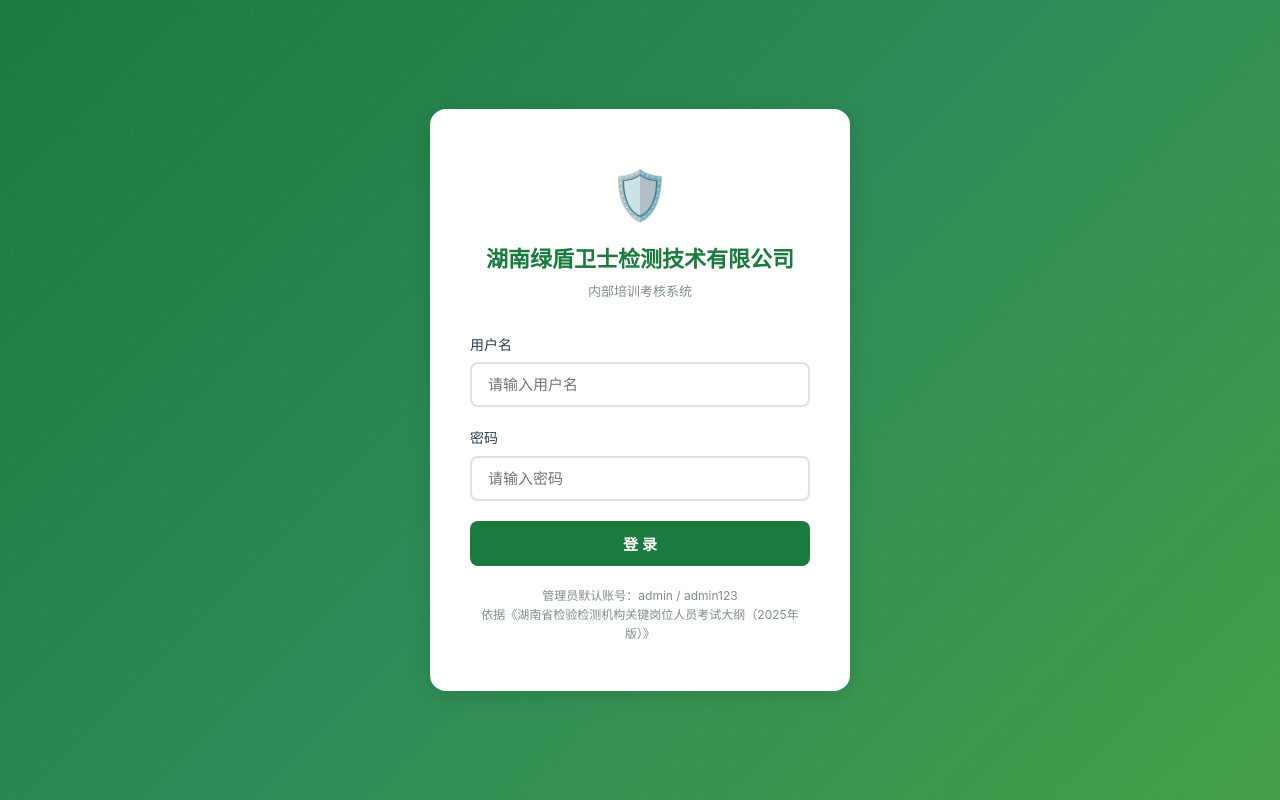
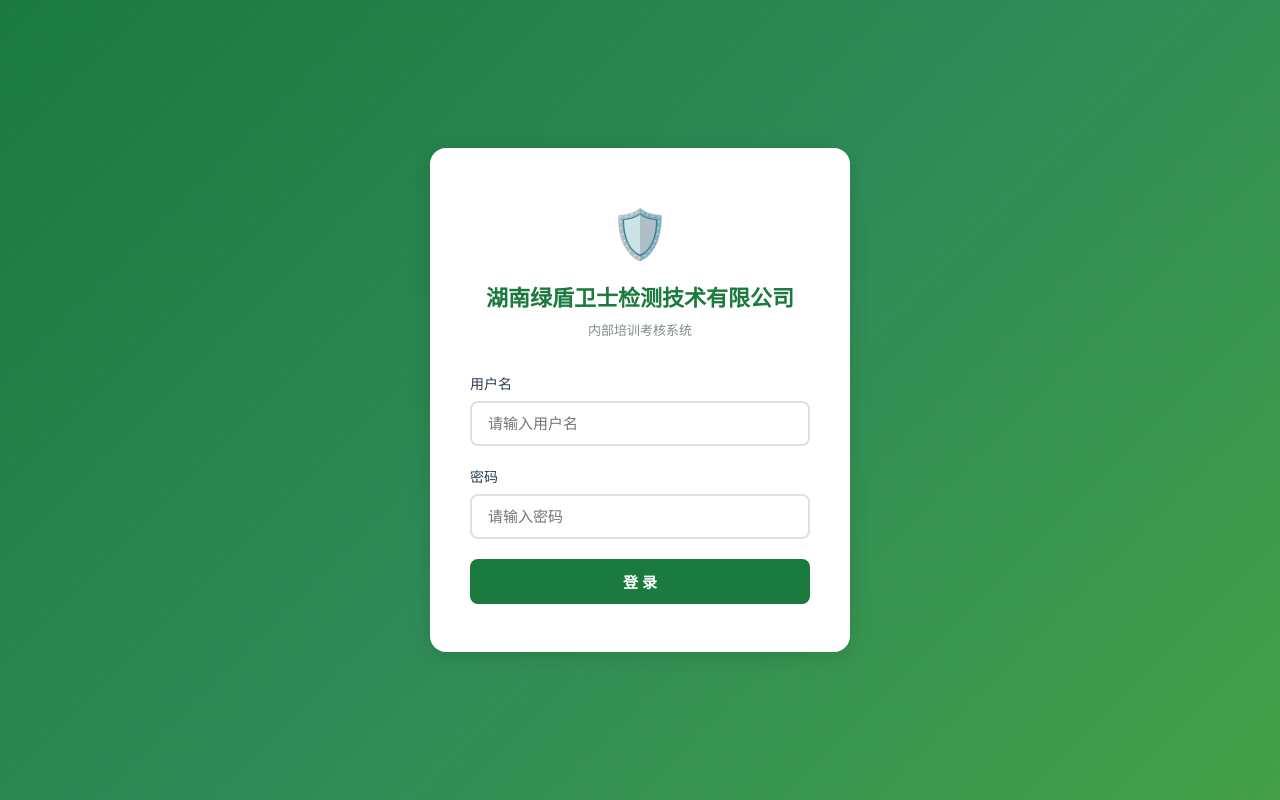
Before and after one commit to yunshenbuzhichu0719/lvdunweishi-kaoshi, a website: page public/login.html in a window 1280 px wide. Shown: the top 800 px of the page. Drawn offline with Linux system fonts and the light colour scheme; no server answers.

Commit message:
移除登录页底部管理员账号和依据信息

```diff
--- a/public/login.html
+++ b/public/login.html
@@ -25,10 +25,6 @@
       </div>
       <button type="submit" class="btn btn-primary btn-block" id="loginBtn">登 录</button>
     </form>
-    <div style="text-align:center; margin-top:20px; font-size:12px; color:var(--text-light);">
-      <p>管理员默认账号：admin / admin123</p>
-      <p>依据《湖南省检验检测机构关键岗位人员考试大纲（2025年版）》</p>
-    </div>
   </div>
 
   <script>
```
